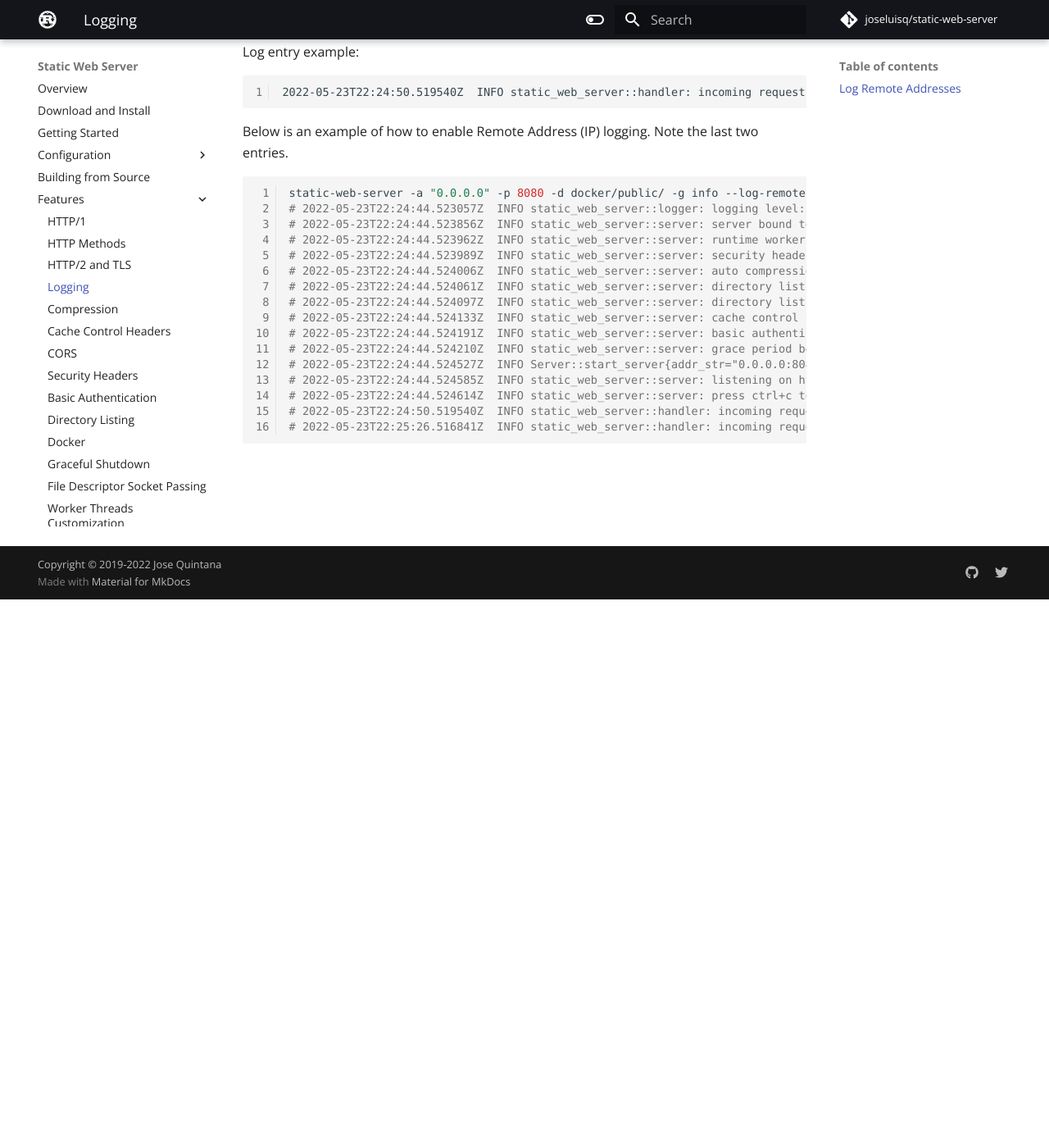
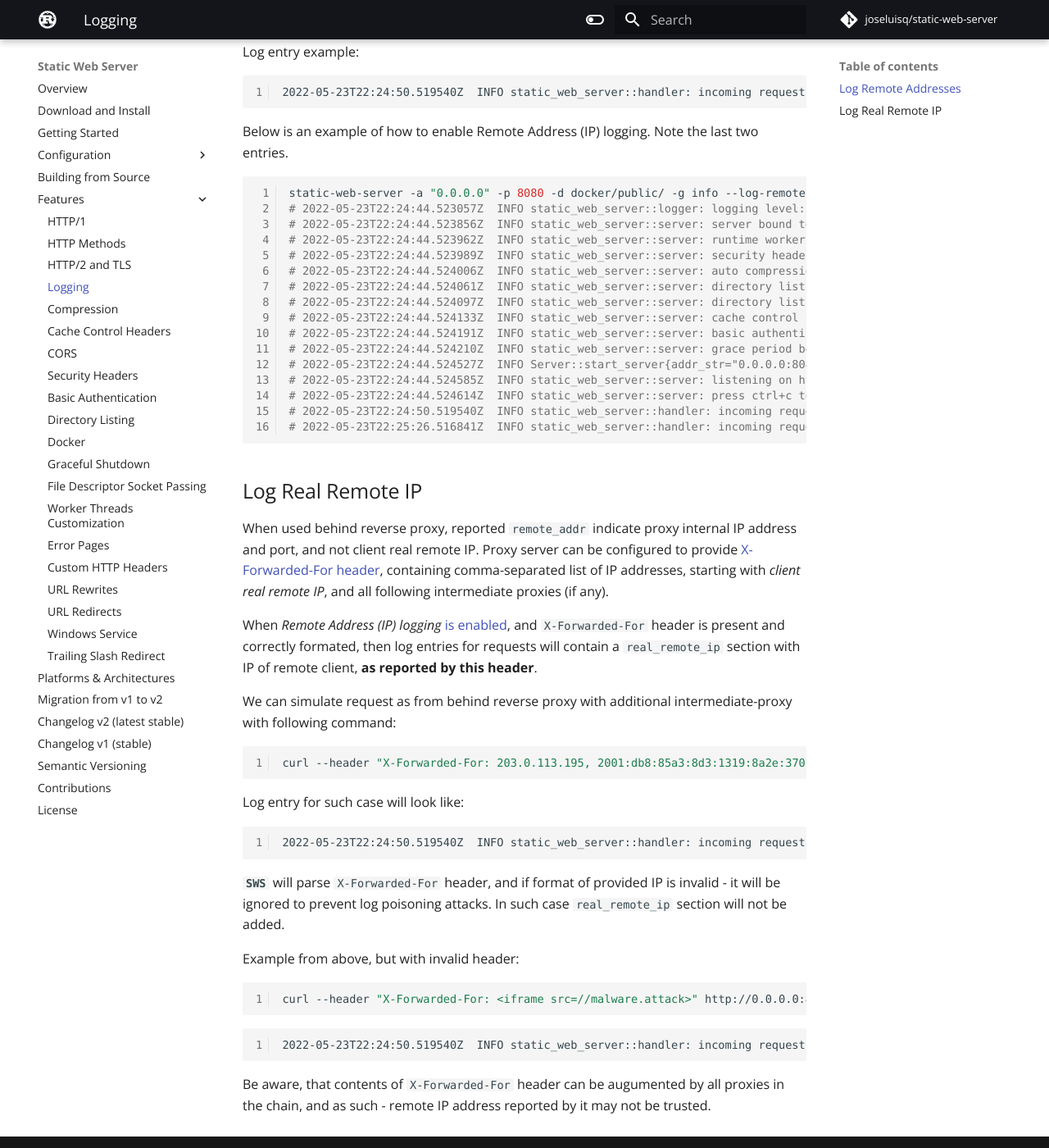
Before and after one commit to static-web-server/static-web-server, an MkDocs documentation site: the page built from docs/content/features/logging.md, in a window 1280 px wide and 1400 px high, scrolled down 669 px. Shown: the whole window at 82% size. Built offline with MkDocs 1.6.1 and Material for MkDocs 9.7.7, drawn with Linux system fonts in a browser that asks for light colours; some web fonts are replaced; comment, search, counter and statistics services are not loaded.

Commit message:
feat: add logging of real remote ip in case of proxies (#138)
* Simplify code
* Header parsing and documentation
* Fixed code formatting

Co-authored-by: Jose Quintana <1700322+joseluisq@users.noreply.github.com>

````diff
--- a/docs/content/features/logging.md
+++ b/docs/content/features/logging.md
@@ -47,3 +47,35 @@
 # 2022-05-23T22:24:50.519540Z  INFO static_web_server::handler: incoming request: method=GET uri=/ remote_addr=192.168.1.126:57625
 # 2022-05-23T22:25:26.516841Z  INFO static_web_server::handler: incoming request: method=GET uri=/favicon.ico remote_addr=192.168.1.126:57625
 ```
+## Log Real Remote IP
+
+When used behind reverse proxy, reported `remote_addr` indicate proxy internal IP address and port, and not client real remote IP.
+Proxy server can be configured to provide [X-Forwarded-For header](https://developer.mozilla.org/en-US/docs/Web/HTTP/Headers/X-Forwarded-For), containing comma-separated list of IP addresses, starting with *client real remote IP*, and all following intermediate proxies (if any).
+
+When *Remote Address (IP) logging* [is enabled](#log-remote-addresses), and `X-Forwarded-For` header is present and correctly formated, then log entries for requests will contain a `real_remote_ip` section with IP of remote client, **as reported by this header**.
+
+We can simulate request as from behind reverse proxy with additional intermediate-proxy with following command:
+
+```sh
+curl --header "X-Forwarded-For: 203.0.113.195, 2001:db8:85a3:8d3:1319:8a2e:370:7348" http://0.0.0.0:8080
+```
+
+Log entry for such case will look like:
+
+```log
+2022-05-23T22:24:50.519540Z  INFO static_web_server::handler: incoming request: method=GET uri=/ remote_addr=192.168.1.126:57625 real_remote_ip=203.0.113.195
+```
+
+**`SWS`** will parse `X-Forwarded-For` header, and if format of provided IP is invalid - it will be ignored to prevent log poisoning attacks. In such case `real_remote_ip` section will not be added.
+
+Example from above, but with invalid header:
+
+```sh
+curl --header "X-Forwarded-For: <iframe src=//malware.attack>" http://0.0.0.0:8080
+```
+
+```log
+2022-05-23T22:24:50.519540Z  INFO static_web_server::handler: incoming request: method=GET uri=/ remote_addr=192.168.1.126:57625
+```
+
+Be aware, that contents of `X-Forwarded-For` header can be augumented by all proxies in the chain, and as such - remote IP address reported by it may not be trusted.
````
Also changed, not shown: 1 other file.
